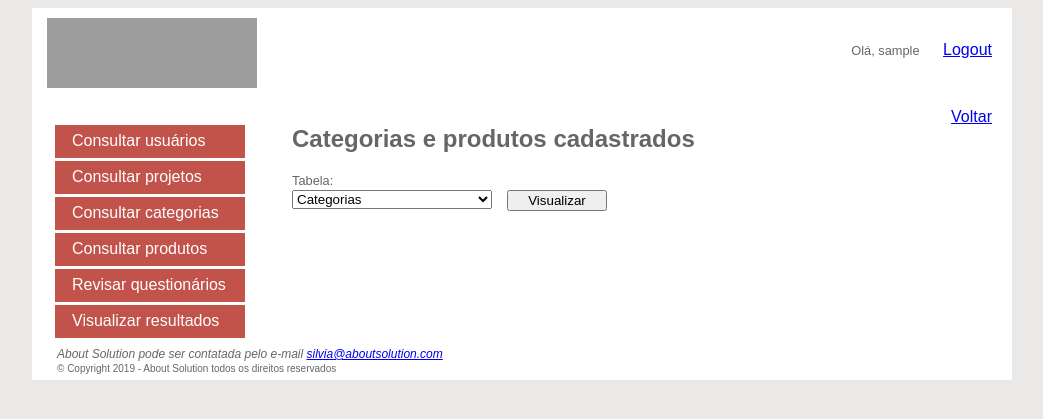
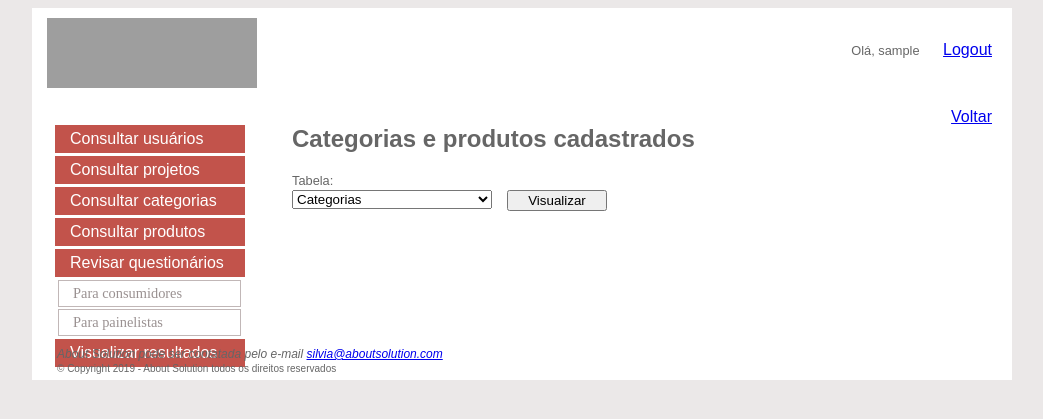
Before and after one commit to heloisadutcosky/sistema_as, a PHP site: page /admin/produtos/dados.php in a window 1280 px wide. Shown: the top 419 px of the page, without its empty margins (118-1161 px from the left). Run offline with PHP 8.4, Linux system fonts and the light colour scheme; the visitor is signed in with stand-in values (Sample User, id 1); grey boxes are pictures that could not be loaded.

Commit message:
Arrumando visual de novo

```diff
--- a/_css/estilo_admin.css
+++ b/_css/estilo_admin.css
@@ -31,21 +31,17 @@ ul.menulateral {
 
 li.menulateral a {
   text-decoration: none;
-  background-color: #C2534B;
-  margin-bottom: 1px;
-  padding: 2px 2px;
+  display: block;
   color: #FFF;
 }
 
-li.menulateral a:hover {
+li.menulateral:hover {
   background-color: #F99B95;
-  margin: 0 auto;
 }
 
 li.menulateral {
   width: 160px;
   margin: 3px;
-  text-decoration: none;
   list-style-type: none;
   background-color: #C2534B;
   padding: 5px 15px;
@@ -54,26 +50,30 @@ li.menulateral {
 
 li.submenulateral a {
   text-decoration: none;
-  background-color: #FEFEFE;
-  margin-bottom: 1px;
-  padding: 2px 2px;
-  color: #FFF;
+  color: #9A9191;
+  font-size: 90%;
+  font-family: serif;
+  font-weight: 90%;
+  display: block;
+  padding-left: 10px;
 }
 
-li.submenulateral a:hover {
-  background-color: #BABABA;
-  margin: 0 auto;
+li.submenulateral:hover {
+  background-color: #E3E3E3;
 }
 
 li.submenulateral {
-  width: 160px;
-  margin: 3px;
+  width: 173px;
+  margin: 2px;
+  margin-left: -34px;
   text-decoration: none;
   list-style-type: none;
-  background-color: #FEFEFE;
-  padding: 5px 15px;
-  color: #5B5B5A;
+  background-color: #FFF;
+  padding: 4px;
+  border: 1px solid #C1B7B7;
 }
+
+
 
 footer {
   position: absolute;
--- a/_incluir/menu_lateral.php
+++ b/_incluir/menu_lateral.php
@@ -5,7 +5,11 @@
 		<li class="menulateral"><a href="<?php echo($caminho); ?>admin/projetos/dados.php">Consultar projetos</a></li>
 		<li class="menulateral"><a href="<?php echo($caminho); ?>admin/produtos/dados.php?tipo=categorias">Consultar categorias</a></li>
 		<li class="menulateral"><a href="<?php echo($caminho); ?>admin/produtos/dados.php?tipo=produtos">Consultar produtos</a></li>
-		<li class="menulateral"><a href="<?php echo($caminho); ?>public/principal.php?funcao=Painelista">Revisar questionários</a></li>
+		<li class="menulateral">Revisar questionários</a></li>
+		<ul>
+			<li class="submenulateral"><a href="<?php echo($caminho); ?>public/principal.php?funcao=Consumidor">Para consumidores</a></li>
+			<li class="submenulateral"><a href="<?php echo($caminho); ?>public/principal.php?funcao=Painelista">Para painelistas</a></li>
+		</ul>
 		<li class="menulateral"><a href="<?php echo($caminho); ?>admin/resultados.php">Visualizar resultados</a></li>
 	</ul>
 </nav>
--- a/admin/produtos/dados.php
+++ b/admin/produtos/dados.php
@@ -197,16 +197,16 @@
 					</div>
 					<br>
 
-					<div id="cima_tabela" style="width: 420px">
+					<div id="cima_tabela" style="width: 500px">
 						<ul>
-						    <li style="width: 100px"><b>Produto</b></li>
-						    <li style="width: 80px"><b>Categoria</b></li>
-						    <li style="width: 70px"><b>Sabor</b></li>
+						    <li style="width: 140px"><b>Produto</b></li>
+						    <li style="width: 110px"><b>Categoria</b></li>
+						    <li style="width: 80px"><b>Sabor</b></li>
 						    <li style="width: 70px"><b>Marca</b></li>
 						</ul>
 					</div>
 
-					<div id="janela" style="width: 420px">
+					<div id="janela" style="width: 500px">
 						<?php
 						    while($linha = mysqli_fetch_assoc($acesso1)) {
 						    	$consulta2 = "SELECT * FROM categorias WHERE categoria_id = '{$linha["categoria_id"]}'";
@@ -214,9 +214,9 @@
 								$dados = mysqli_fetch_assoc($acesso2);
 						?>
 						<ul>
-						    <li style="width: 100px"><?php echo utf8_encode($linha["produto"]); ?></li>
-						    <li style="width: 80px"><?php echo utf8_encode($dados["categoria"]); ?></li>
-						    <li style="width: 70px"><?php echo utf8_encode($linha["sabor"]); ?></li>
+						    <li style="width: 140px"><?php echo utf8_encode($linha["produto"]); ?></li>
+						    <li style="width: 110px"><?php echo utf8_encode($dados["categoria"]); ?></li>
+						    <li style="width: 80px"><?php echo utf8_encode($linha["sabor"]); ?></li>
 						    <li style="width: 70px"><?php echo utf8_encode($linha["marca"]); ?></li>
 						    <li style="width: 50px"><a href="dados.php?tipo=produtos&acao=exclusao&produto_id=<?php echo $linha["produto_id"] ?>">Excluir</a>
 						</ul>
--- a/admin/projetos/formulario/dados.php
+++ b/admin/projetos/formulario/dados.php
@@ -36,12 +36,6 @@
 	<link rel="stylesheet" type="text/css" href="<?php echo($caminho); ?>_css/estilo_tabelas_topo.css">
 
 	<style type="text/css">
-		li a {
-	    list-style:none;
-	    display:inline-block;
-	    background-color: none;
-	}
-
 		div#janela li:nth-child(1) {
 		    padding:5px 5px;
 		}
--- a/admin/usuarios/dados.php
+++ b/admin/usuarios/dados.php
@@ -26,11 +26,6 @@
 	<link rel="stylesheet" type="text/css" href="<?php echo($caminho); ?>_css/estilo_tabelas_topo.css">
 
 	<style type="text/css">
-		li a {
-	    list-style:none;
-	    display:inline-block;
-	    background-color: none;
-	}
 	</style>
 
 </head>
```
Also changed, not shown: admin/produtos/cadastro_produto.php (+51 -37 lines), admin/produtos/produtos.php (+4 -4 lines). Lines whose indentation alone changed are shown as unchanged.
